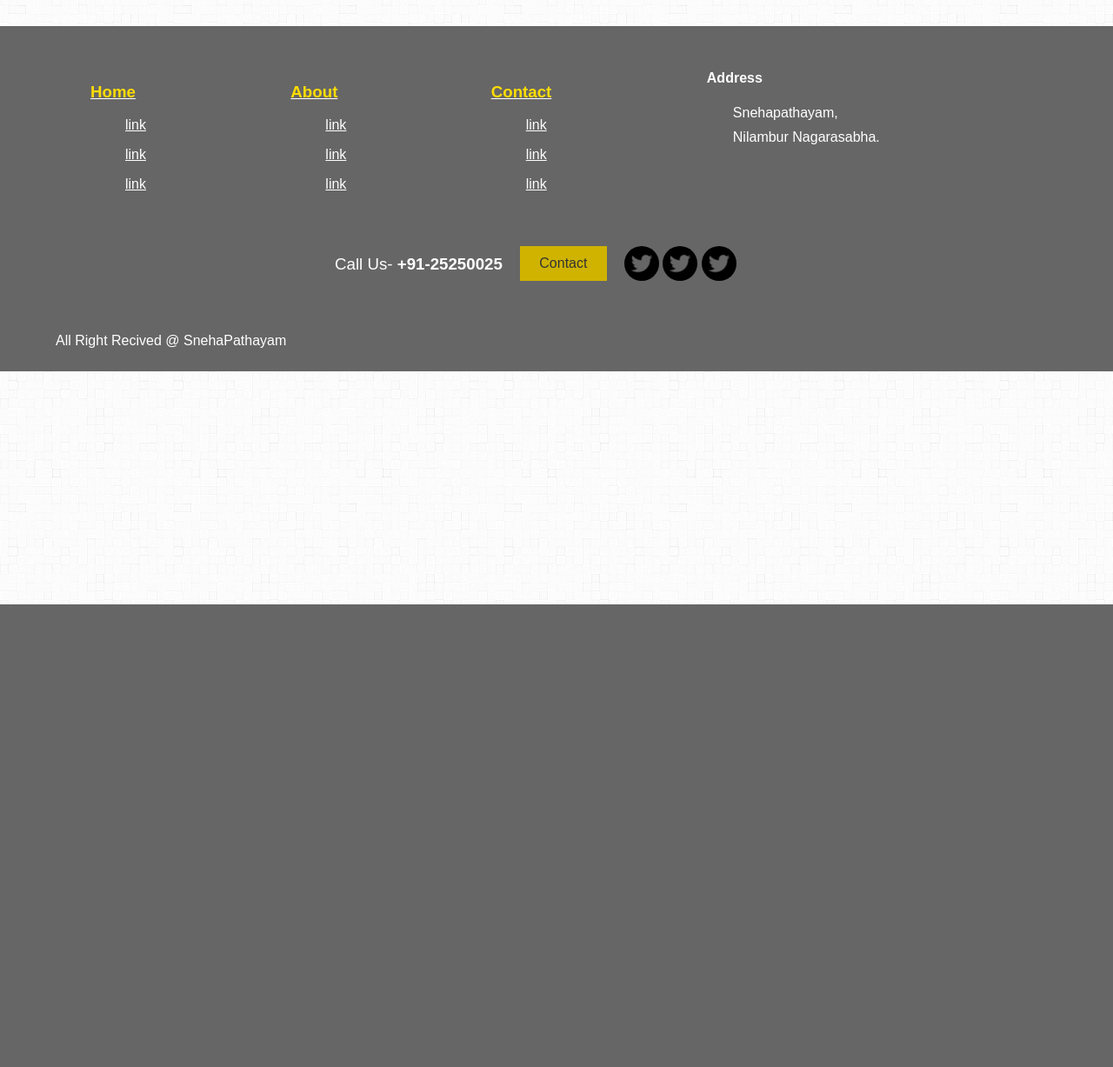
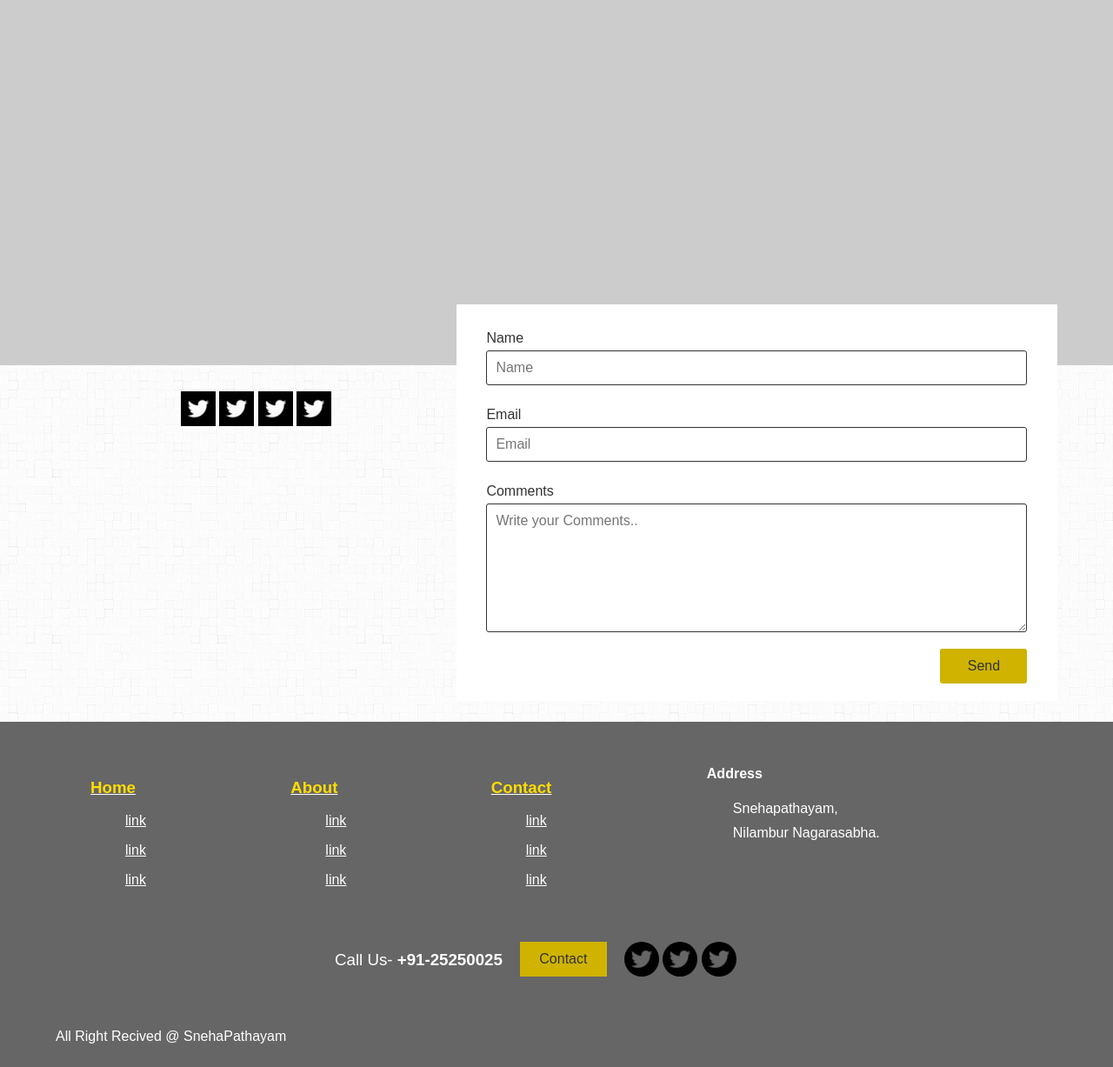
Before and after one commit to AjeebKt/snehapathayam, a PHP site: page /contact.php in a window 1280 px wide. Shown: the part 105-1332 px from the top of the page at 87% size. Before the commit the page ends 800 px from the top, so only its background shows below. Run offline with PHP 8.4, Linux system fonts and the light colour scheme.

Commit message:
style to message box

```diff
--- a/contact.php
+++ b/contact.php
@@ -28,9 +28,36 @@
 			</div>
 		</div>
 	</header>
+	<section class="map">
+		<div id="gmap-canvas" class="map-canvas"></div>
+	</section>
 	<section>
-		<div class="container">
-
+		<div class="container">.
+			<div class="connect-links">
+				<img src="images/twitter.png" alt="">
+				<img src="images/twitter.png" alt="">
+				<img src="images/twitter.png" alt="">
+				<img src="images/twitter.png" alt="">
+			</div>
+			<div class="message-container">
+				<div class="message">
+					<div class="msg-box">
+						<div class="group">
+							<label for="name">Name</label><br>
+							<input id="name" placeholder="Name" type="text">
+						</div>
+						<div class="group">
+							<label for="email">Email</label><br>
+							<input id="email" placeholder="Email" type="text">
+						</div>
+						<div class="group">
+							<label for="comments">Comments</label><br>
+							<textarea name="comments" id="comments" cols="30" rows="7" placeholder="Write your Comments.." ></textarea>
+						</div>
+						<button>Send</button>
+					</div>
+				</div>
+			</div>
 		</div>
 	</section>
 	<?php include 'footer.php'; ?>
--- a/css/css.css
+++ b/css/css.css
@@ -20,9 +20,10 @@ section {
 	margin-bottom: 30px;
 }
 .container {
+	position: relative;
 	width: 90%;
 	margin: 0 auto;
-	overflow: hidden;
+	/*overflow: hidden;*/
 }
 .logo {
 	width: 20%;
@@ -361,4 +362,75 @@ nav ul li:hover a{
 	float: left;
 	margin: 20px 50px;
 }
-/*ffdd00*/
+
+/* Contact */
+
+.map, .map-canvas{
+	width: 100%;
+	height: 420px;
+	float: left;
+	background-color: #ccc;
+}
+.connect-links {
+	text-align: center;
+	width: 40%;
+	float: left;
+}
+.message-container {
+	height: 350px;
+	float: left;
+}
+.message {
+	position: absolute;
+	top: -100px;
+	right: 0;
+	width: 60%;
+	background-color: #fff;
+	z-index: 10;
+}
+.msg-box {
+	width: 90%;
+	margin: 20px auto;
+	overflow: hidden;
+}
+.group {
+	float: left;
+	width: 100%;
+	margin: 10px 0;
+}
+.group input {
+	border: 1px solid #333;
+	border-radius: 3px;
+	background-color: #fff;
+	width: 100%;
+	margin: 5px 0;
+	padding: 10px;
+	box-sizing: border-box;
+}
+.group textarea {
+	border: 1px solid #333;
+	border-radius: 3px;
+	width: 100%;
+	margin: 5px 0;
+	padding: 10px;
+	box-sizing: border-box;
+	background-color: #fff;
+}
+.msg-box button {
+	float: right;
+	border: 0;
+	width: 100px;
+	height: 40px;
+	border-radius: 3px;
+	background-color: #cfb300;
+}
+.msg-box button:hover {
+	background-color: #ae9700;
+}
+
+/*
+
+	#ffdd00
+	#cfb300
+	@ hover-#ae9700
+*/
```
